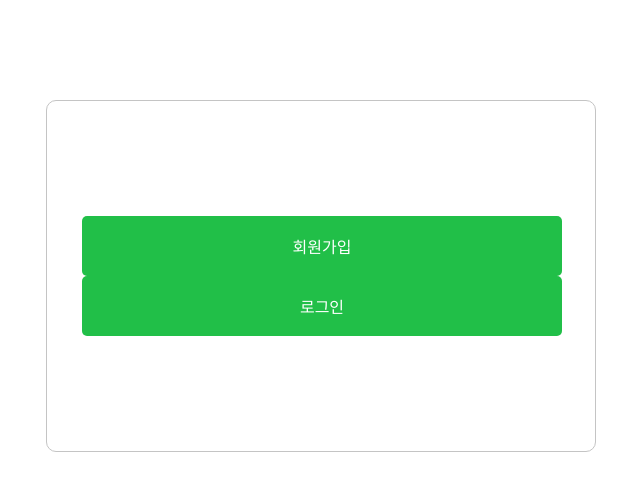
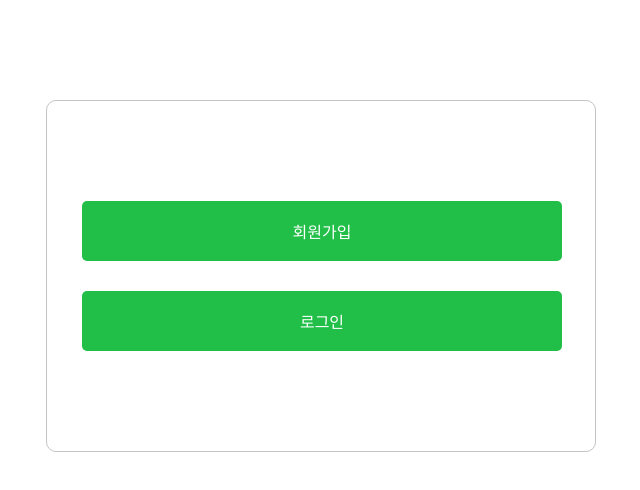
Before and after one commit to hmkimm/wanted-pre-onboarding-frontend, a React (Create React App) app: page / in a window 1280 px wide. Shown: the top 490 px of the page, without its empty margins (319-959 px from the left). Built offline with nearby package versions, Linux system fonts and the light colour scheme.

Commit message:
Fix: styled-components: it looks like an unknown prop 오류 해결

```diff
--- a/src/Components/Button.jsx
+++ b/src/Components/Button.jsx
@@ -14,7 +14,7 @@ const ButtonLayout = styled.button`
   background-color: ${(props) => props.bg};
   color: white;
   font-size: var(--md);
-  margin-bottom: ${(props) => props.mb};
+  margin-bottom: ${(props) => props.$mb};
   margin: ${(props) => props.$margin};
 `;
 export default Button;
```
